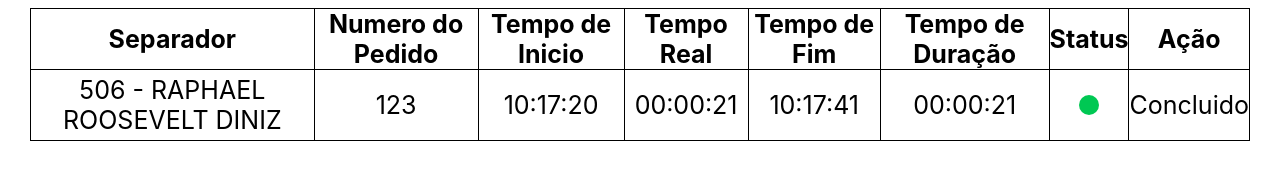
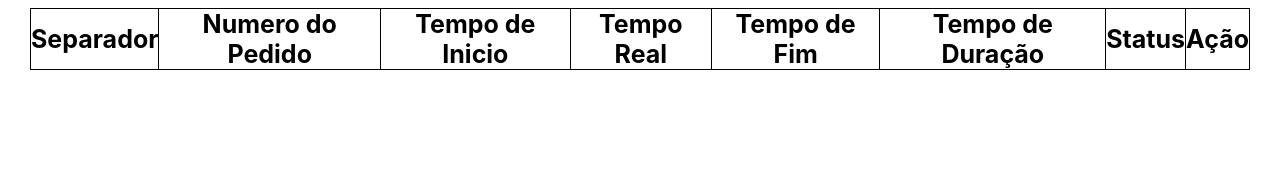
Before and after one commit to kmateus13/ControleDeSeparacao, a React (Create React App) app: page / in a window 1280 px wide. Shown: the part 613-792 px from the top of the page. Built offline with nearby package versions, Linux system fonts and the light colour scheme; data requests are answered from the project's data file; a web font is replaced by a local one.

Commit message:
botão pausa comentando -- filtro de data

```diff
--- a/Server/db.json
+++ b/Server/db.json
@@ -1,15 +1,6 @@
 {
   "posts": [
-    {
-      "separador": "506 - RAPHAEL ROOSEVELT DINIZ",
-      "numeroPedido": "123",
-      "tempoInicio": "10:17:20",
-      "tempoFim": "10:17:41",
-      "TempoDuracao": "00:00:21",
-      "status": true,
-      "pausado": false,
-      "id": 1
-    }
+
   ],
   "funcionarios": [
     {
--- a/src/componentes/LinhaTabela/LinhaTabela.jsx
+++ b/src/componentes/LinhaTabela/LinhaTabela.jsx
@@ -4,7 +4,7 @@ import { useEffect, useState } from "react";
 import { Button } from "@mui/material";
 import './LinhaTabela.css'
 
-export default function LinhaTabela({ id, separador, numeroPedido, tempoInicio, status, pausado }) {
+export default function LinhaTabela({ id, separador, numeroPedido, tempoInicio, status, pausado, dataSep }) {
 
     const [dados, setDados] = useState([])
     const [estadoPausa, setEstadoPausa] = useState(pausado)
@@ -41,6 +41,7 @@ export default function LinhaTabela({ id, separador, numeroPedido, tempoInicio,
             TempoDuracao: diferencaFormatada,
             status: true,
             pausado: estadoPausa,
+            dataSep:dados.dataSep,
             id: { e }
 
         }
@@ -108,7 +109,7 @@ export default function LinhaTabela({ id, separador, numeroPedido, tempoInicio,
             <td>{status === true ? "Concluido"
                 :
                 <div className="btnActions">
-                    <Button variant="contained" color="error" value={id} onClick={(e) => pausar(e.target.value)}>{dados.pausado ? "Retomar" : "Pausar"}</Button>
+                    {/*<Button variant="contained" color="error" value={id} onClick={(e) => pausar(e.target.value)}>{dados.pausado ? "Retomar" : "Pausar"}</Button>*/}
                     <Button variant="contained" color="error" value={id} onClick={(e) => finalizar(e.target.value)}>Finalizar</Button>
                 </div>
             }</td>
--- a/src/componentes/Tabela/Tabela.jsx
+++ b/src/componentes/Tabela/Tabela.jsx
@@ -6,15 +6,17 @@ import LinhaTabela from '../LinhaTabela/LinhaTabela';
 export default function Tabela({status}) {
 
     const [dados, setDados] = useState([])
+    const dtAtual = new Date();
 
     useEffect(() => {
         axios.get("http://localhost:3000/posts")
             .then((response) => {
+
                 let teste = response.data
                 setDados(teste)
 
             }).catch((erro) => {
-                console.log(erro)
+                    console.log(erro)
             })
 
     }, [dados])
@@ -37,9 +39,11 @@ export default function Tabela({status}) {
                 </thead>
                 <tbody>
                     {dados.map((dado) => (
+                        //só exibi registro do dia, dias anteriores não exibe.
+                        dado.dataSep >= dtAtual.toLocaleDateString()&&(
                         dado.status === status && (
                             <LinhaTabela id={dado.id} pausado={dado.pausado} separador={dado.separador} numeroPedido={dado.numeroPedido} status={dado.status} tempoInicio={dado.tempoInicio} key={dado.id}/>
-                        )
+                        ))
                     ))}
                 </tbody>
             </table>
```
Also changed, not shown: 1 other file (tests, documents, lock files or other folders).
